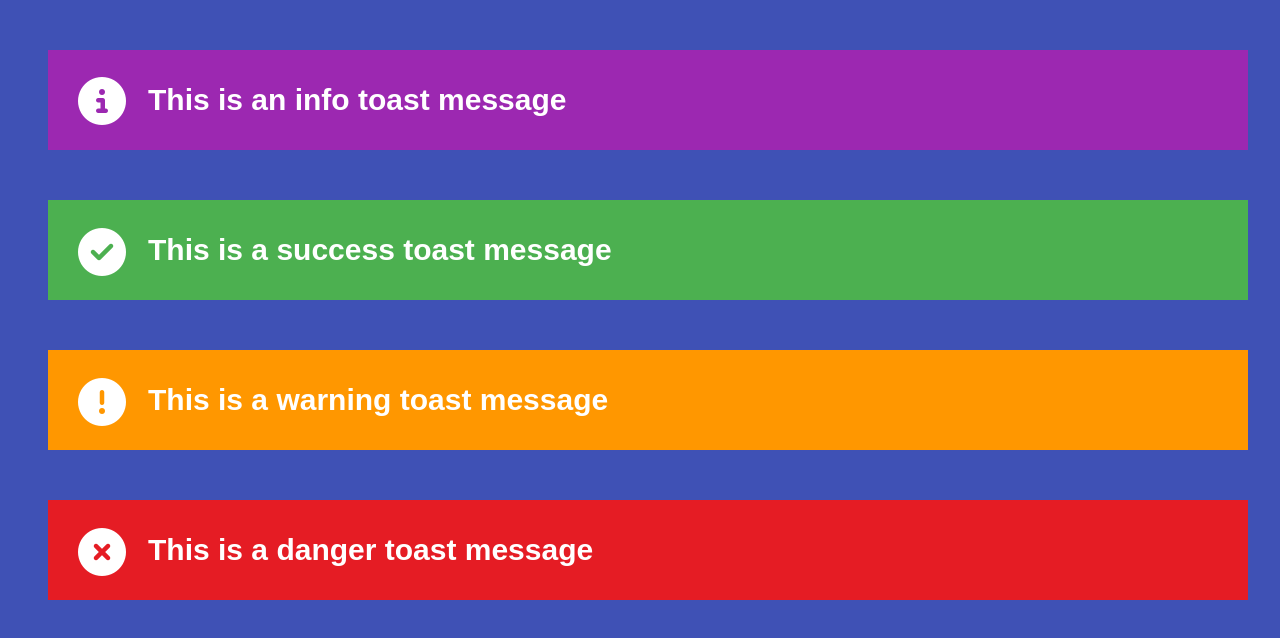
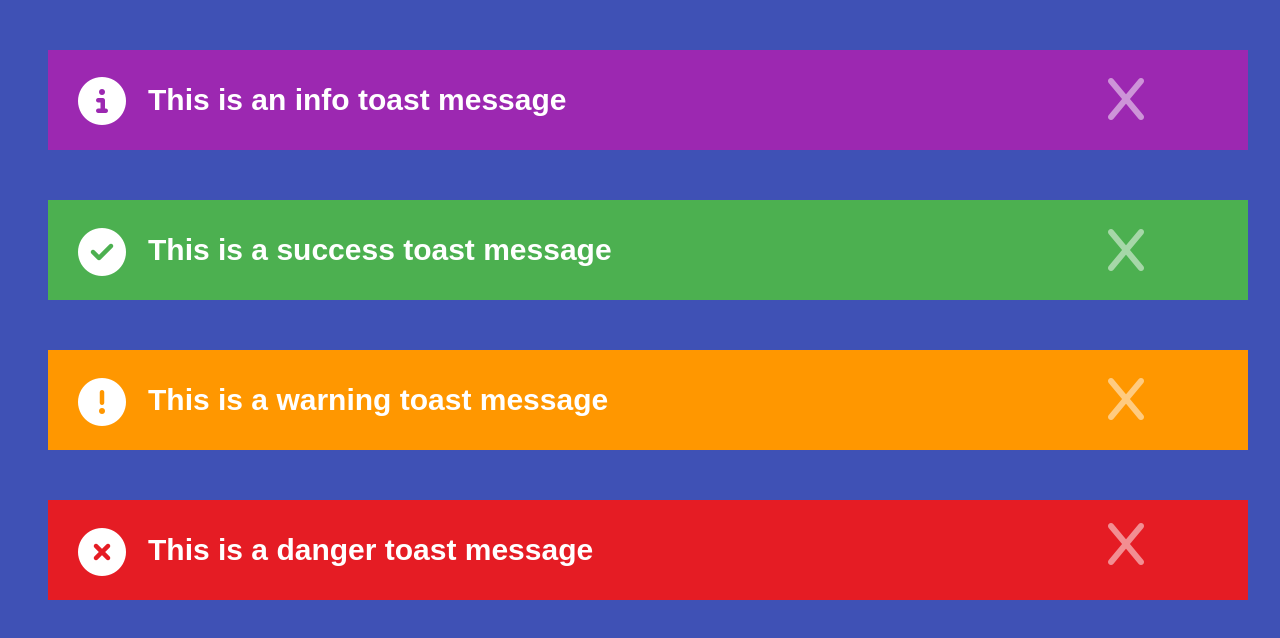
Before and after one commit to vitoriasouza243/Atividade-de-html---Addianto, a plain HTML site: page index.html in a window 1280 px wide. Drawn offline with Linux system fonts and the light colour scheme.

Commit message:
Update index.html

```diff
--- a/index.html
+++ b/index.html
@@ -13,18 +13,22 @@
         <div class="message-1">
             <i class="fa-solid fa-circle-info fa-3x"></i>
             <h5>This is an info toast message</h5>
+            <div id="x1"><i class="fa-solid fa-x fa-3x"></i></div>
         </div>
         <div class="message-2">
             <i class="fa-sharp fa-solid fa-circle-check fa-3x"></i>
             <h5>This is a success toast message</h5>
+            <div id="x2"><i class="fa-solid fa-x fa-3x"></i></div>
         </div>
         <div class="message-3">
             <i class="fa-solid fa-circle-exclamation fa-3x"></i>
             <h5>This is a warning toast message</h5>
+            <div id="x3"><i class="fa-solid fa-x fa-3x"></i></div>
         </div>
         <div class="message-4">
             <i class="fa-solid fa-circle-xmark fa-3x"></i>
             <h5>This is a danger toast message</h5>
+            <div id="x4"><i class="fa-solid fa-x fa-3x"></i></div>
         </div>
     </div>
 </body>
```
